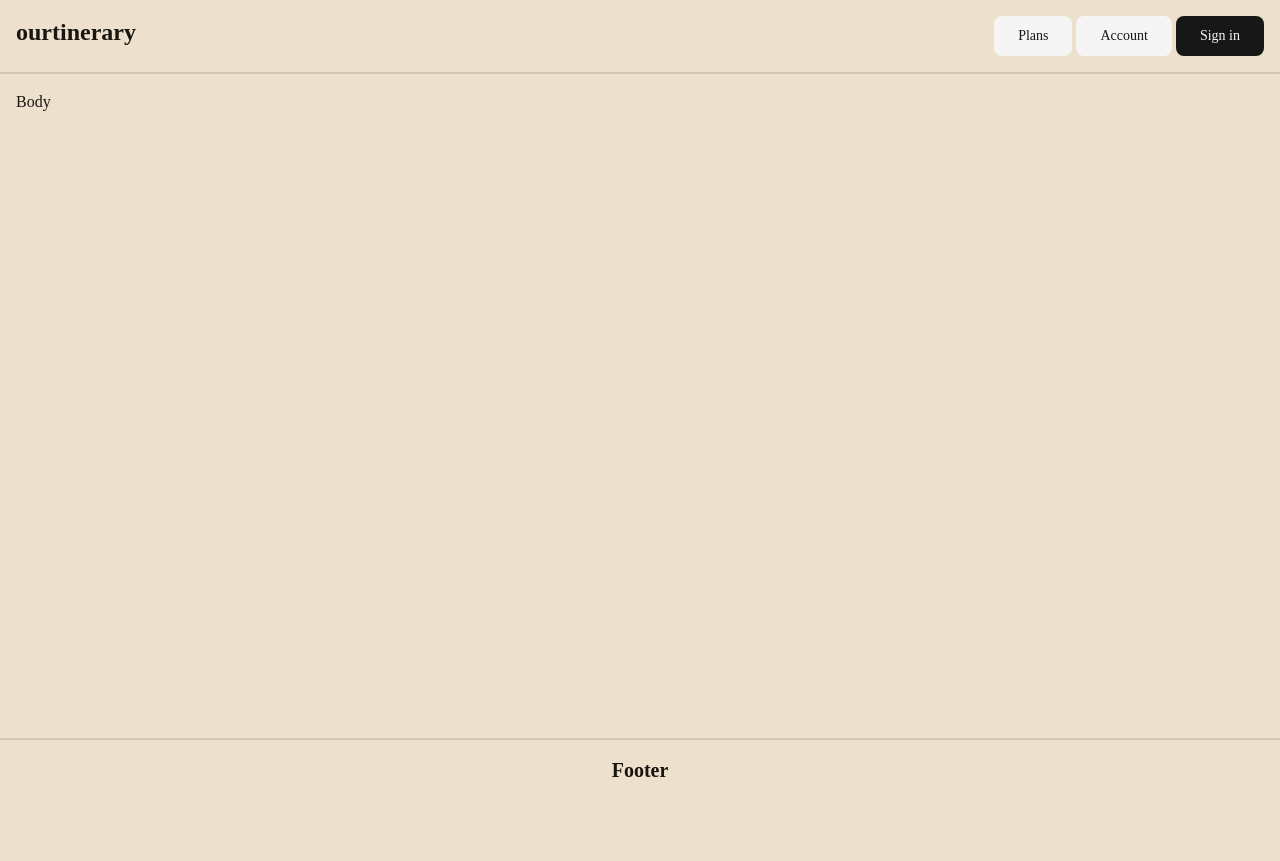
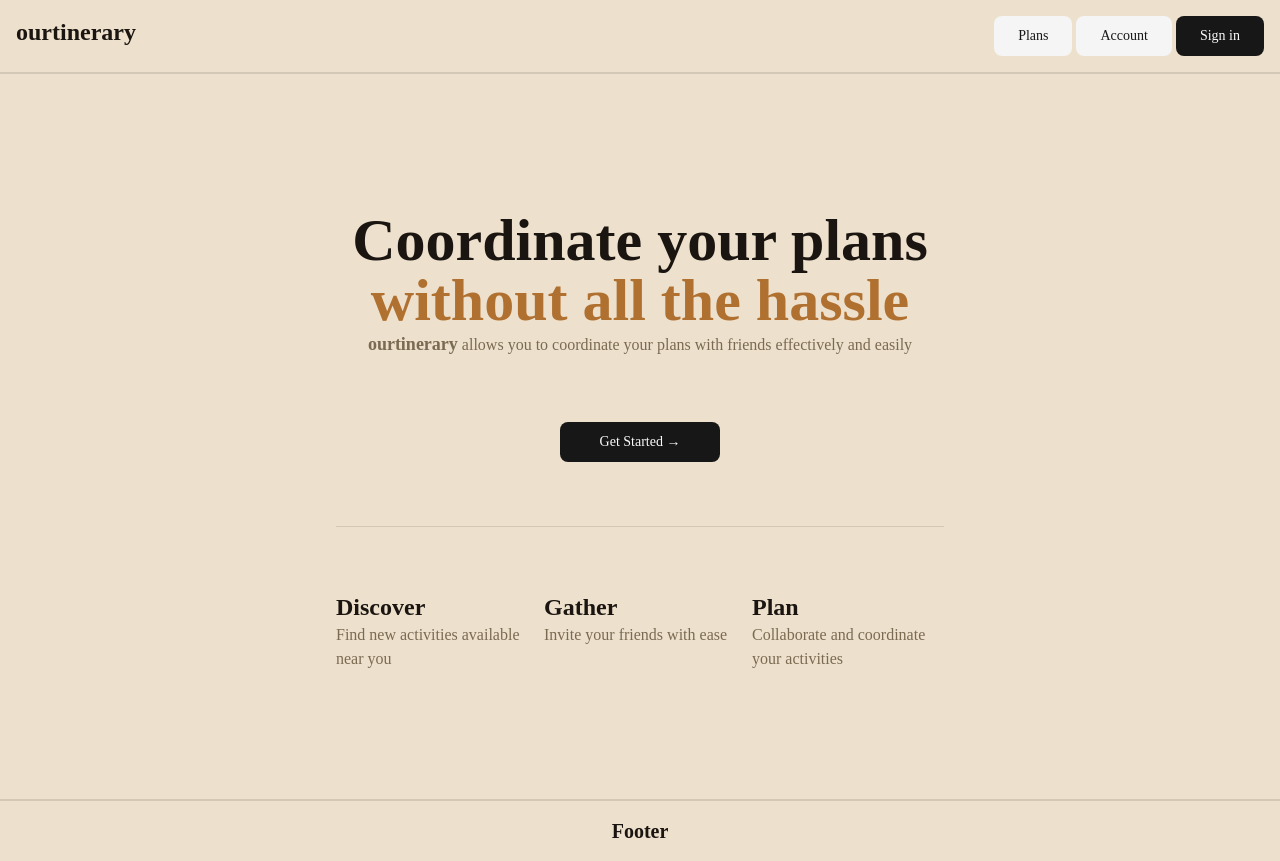
Before and after one commit to h-custodio/ourtinerary, a Next.js app: page / in a window 1280 px wide. Before the commit the page ends 800 px from the top, so only its background shows below. Built offline with nearby package versions, Linux system fonts and the light colour scheme.

Commit message:
Styled the homepage and added a button for sign up

```diff
--- a/app/page.tsx
+++ b/app/page.tsx
@@ -1,9 +1,50 @@
-import React from "react";
+import Link from "next/link";
+import { buttonVariants } from "@/components/ui/button";
 
 export function Home() {
   return (
-    <div>
-      <p>Body</p>
+    <div className="flex-1 px-8 pb-12 pt-30 max-w-2xl mx-auto w-full text-[#1A1510] text-center">
+      <h1 className="text-6xl font-bold">
+        Coordinate your plans
+        <br />
+        <span className="text-[#B07030]">without all the hassle</span>
+      </h1>
+      <p className="text-base text-[#7A6A52]">
+        <span className="text-lg font-bold">ourtinerary</span> allows you to
+        coordinate your plans with friends effectively and easily
+      </p>
+
+      <div className="my-16">
+        <Link
+          href="/auth/signup"
+          className={`${buttonVariants({ size: "lg", variant: "default" })} py-5 px-10 text-lg font-bold`}
+        >
+          Get Started →
+        </Link>
+      </div>
+
+      <div className="w-full border-t border-[rgba(26,21,16,0.12)]" />
+
+      <div className="flex justify-between w-full gap-4 my-16 text-start">
+        <div className="flex-1">
+          <h1 className="text-2xl font-bold">Discover</h1>
+          <p className="text-base text-[#7A6A52]">
+            Find new activities available near you
+          </p>
+        </div>
+        <div className="flex-1">
+          <h1 className="text-2xl font-bold">Gather</h1>
+          <p className="text-base text-[#7A6A52]">
+            Invite your friends with ease
+          </p>
+        </div>
+        <div className="flex-1">
+          <h1 className="text-2xl font-bold">Plan</h1>
+          <p className="text-base text-[#7A6A52]">
+            Collaborate and coordinate your activities
+          </p>
+        </div>
+      </div>
     </div>
   );
 }
```
